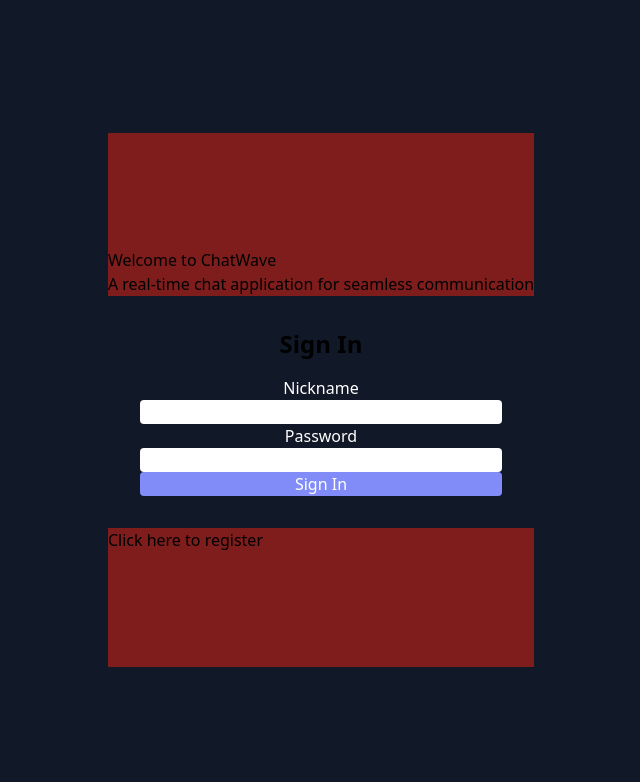
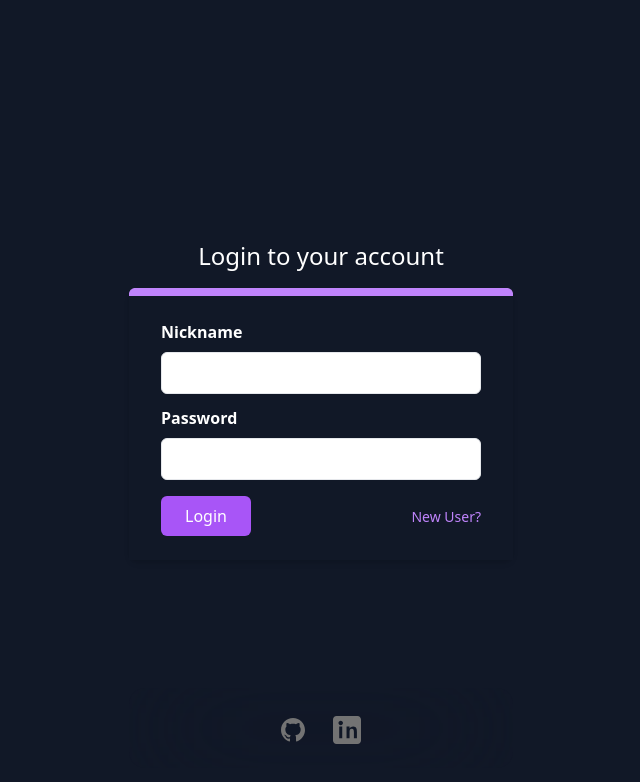
Before and after one commit to Nich0las2004/Chat-App, a React (Vite) app in the folder frontend/: page / in a window 1280 px wide. Shown: the top 782 px of the page, without its empty margins (319-959 px from the left). Built offline with nearby package versions, Linux system fonts and the light colour scheme.

Commit message:
made a footer, made better signin page

```diff
--- /dev/null
+++ b/frontend/src/components/Footer.tsx
@@ -0,0 +1,45 @@
+const Footer = () => {
+  return (
+    <div className="flex flex-col rounded-3xl">
+      <div className="backdrop-blur-3xl text-sm rounded-2xl text-neutral-500 p-6 fixed bottom-8 left-1/2 transform -translate-x-1/2 w-96">
+        <div className="flex justify-center items-center">
+          <div className="flex mt-1">
+            <a
+              className="px-3.5 pt-0.5"
+              target="_blank"
+              href="https://github.com/Nich0las2004"
+            >
+              <svg
+                fill="currentColor"
+                xmlns="http://www.w3.org/2000/svg"
+                width="24"
+                height="24"
+                viewBox="0 0 24 24"
+              >
+                <path d="M12 0c-6.626 0-12 5.373-12 12 0 5.302 3.438 9.8 8.207 11.387.599.111.793-.261.793-.577v-2.234c-3.338.726-4.033-1.416-4.033-1.416-.546-1.387-1.333-1.756-1.333-1.756-1.089-.745.083-.729.083-.729 1.205.084 1.839 1.237 1.839 1.237 1.07 1.834 2.807 1.304 3.492.997.107-.775.418-1.305.762-1.604-2.665-.305-5.467-1.334-5.467-5.931 0-1.311.469-2.381 1.236-3.221-.124-.303-.535-1.524.117-3.176 0 0 1.008-.322 3.301 1.23.957-.266 1.983-.399 3.003-.404 1.02.005 2.047.138 3.006.404 2.291-1.552 3.297-1.23 3.297-1.23.653 1.653.242 2.874.118 3.176.77.84 1.235 1.911 1.235 3.221 0 4.609-2.807 5.624-5.479 5.921.43.372.823 1.102.823 2.222v3.293c0 .319.192.694.801.576 4.765-1.589 8.199-6.086 8.199-11.386 0-6.627-5.373-12-12-12z" />
+              </svg>
+            </a>
+
+            <a
+              className="px-3.5"
+              target="_blank"
+              href="https://www.linkedin.com/in/nikoloz-oniani/"
+            >
+              <svg
+                fill="currentColor"
+                width="28"
+                height="28"
+                xmlns="http://www.w3.org/2000/svg"
+                viewBox="0 0 24 24"
+              >
+                <path d="M21 0H3C1.346 0 0 1.346 0 3V21C0 22.654 1.346 24 3 24H21C22.654 24 24 22.654 24 21V3C24 1.346 22.654 0 21 0ZM7.912 19H5.337V9H7.912V19ZM6.624 7.981C5.563 7.981 4.704 7.12 4.704 6.062C4.704 5.003 5.563 4.143 6.624 4.143C7.684 4.143 8.545 5.003 8.545 6.062C8.545 7.12 7.684 7.981 6.624 7.981ZM20.5 19H17.922V14.156C17.922 12.693 17.891 10.875 16.125 10.875C14.343 10.875 14.187 12.231 14.187 14.094V19H11.609V9H14.165V10.687H14.212C14.68 10.008 15.581 8.986 17.391 8.986C20.205 8.986 20.5 11.391 20.5 13.843V19Z"></path>
+              </svg>
+            </a>
+          </div>
+        </div>
+      </div>
+    </div>
+  );
+};
+
+export default Footer;
--- a/frontend/src/components/SignIn.tsx
+++ b/frontend/src/components/SignIn.tsx
@@ -1,42 +1,54 @@
+import Footer from "./Footer";
+
 const SignIn = () => {
   return (
-    <div className="h-screen bg-gray-900 flex justify-center items-center">
-      <div className="h-4/6 w-2/6 bg-red-900 flex justify-center items-center">
-        <div>
-          <h1>Welcome to ChatWave</h1>
-          <p>A real-time chat application for seamless communication</p>
-          <div>
-            <form className="w-full h-5/6 p-8 bg-gray-900 flex flex-col items-center justify-center">
-              <h2 className="text-2xl font-bold mb-4">Sign In</h2>
-              <label className="text-white" htmlFor="nickname">
-                Nickname
+    <div className="relative flex min-h-screen  antialiased flex-col justify-center overflow-hidden bg-gray-900 py-6 sm:py-12">
+      <div className="bg-gray-900  relative py-3 sm:w-96 mx-auto text-center">
+        <span className="text-2xl font-light text-white">
+          Login to your account
+        </span>
+        <div className="mt-4 bg-white shadow-md rounded-lg text-left">
+          <div className="h-2 bg-purple-400 rounded-t-md"></div>
+          <div className="px-8 py-6 bg-gray-900">
+            <label
+              htmlFor="nickname"
+              className="block font-semibold text-white"
+            >
+              {" "}
+              Nickname{" "}
             </label>
             <input
-                type="email"
+              type="text"
               id="nickname"
-                name="nickname"
-                className="rounded w-full px-3"
+              className="border w-full h-5 px-3 py-5 mt-2 hover:outline-none focus:outline-none focus:ring-indigo-500 focus:ring-1 rounded-md"
             />
-              <label className="text-white" htmlFor="password">
-                Password
+            <label
+              htmlFor="password"
+              className="block mt-3 font-semibold text-white"
+            >
+              {" "}
+              Password{" "}
             </label>
             <input
               type="password"
               id="password"
-                name="password"
-                className="rounded w-full px-3"
+              className="border w-full h-5 px-3 py-5 mt-2 hover:outline-none focus:outline-none focus:ring-indigo-500 focus:ring-1 rounded-md"
             />
+            <div className="flex justify-between items-baseline">
               <button
                 type="submit"
-                className="w-full text-white rounded bg-indigo-400"
+                className="mt-4 bg-purple-500 text-white py-2 px-6 rounded-md hover:bg-purple-600"
               >
-                Sign In
+                Login
               </button>
-            </form>
-          </div>
-          <div>Click here to register</div>
+              <a href="#" className="text-sm hover:underline text-purple-400">
+                New User?
+              </a>
             </div>
           </div>
+        </div>
+      </div>
+      <Footer />
     </div>
   );
 };
```
Lines whose indentation alone changed are shown as unchanged.
